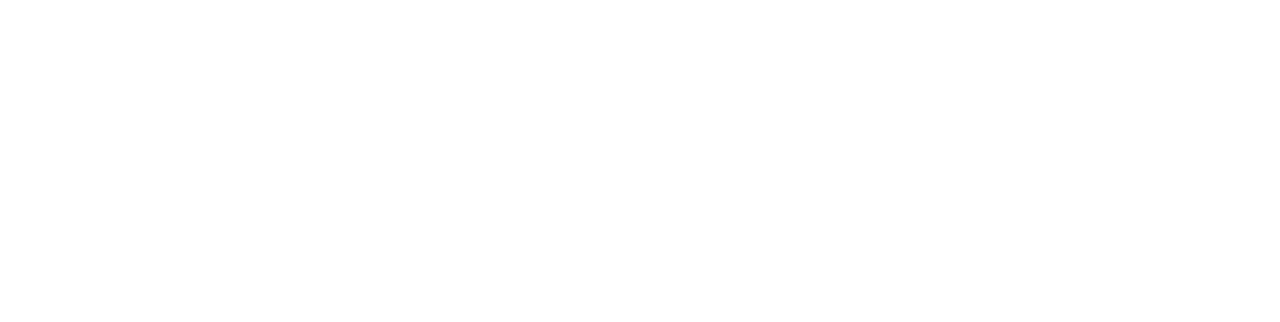
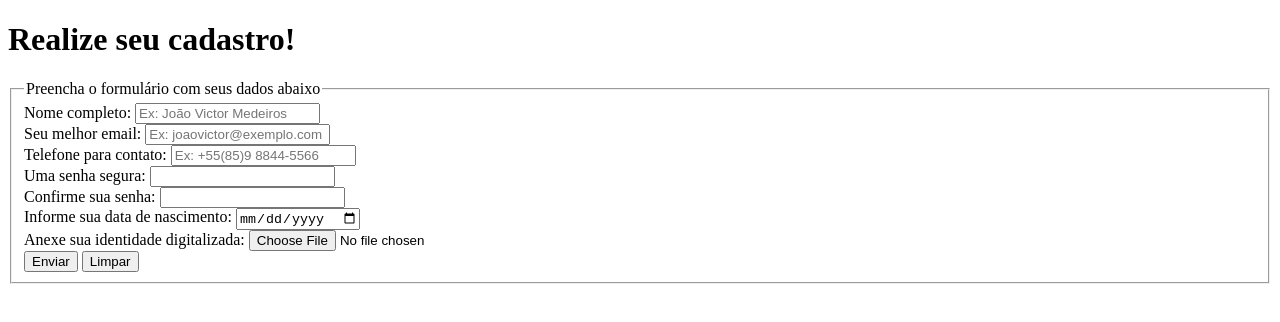
Before and after one commit to AlexJunior12/Tarefa_3_EBAC, a plain HTML site: page index.html in a window 1280 px wide. Drawn offline with Linux system fonts and the light colour scheme.

Commit message:
Inclusão do formulário

```diff
--- a/index.html
+++ b/index.html
@@ -6,6 +6,49 @@
     <title>Tarefa 3 - modulo HTML</title>
 </head>
 <body>
-
+    <header>
+        <h1>Realize seu cadastro!</h1>
+    </header>
+    <main>
+        <section>
+            <form>
+                <fieldset>
+                    <legend>Preencha o formulário com seus dados abaixo</legend>
+                    <div>
+                        <label for="name">Nome completo:</label>
+                        <input id="name" type="text" placeholder="Ex: João Victor Medeiros" required/>
+                    </div>
+                    <div>
+                        <label for="email">Seu melhor email:</label>
+                        <input id="email" type="email" placeholder="Ex: joaovictor@exemplo.com" required/>
+                    </div>
+                    <div>
+                        <label for="phone">Telefone para contato:</label>
+                        <input id="phone" type="tel" placeholder="Ex: +55(85)9 8844-5566" required/>
+                    </div>
+                    <div>
+                        <label for="password">Uma senha segura:</label>
+                        <input id="password" type="password" required/>
+                    </div>
+                    <div>
+                        <label for="password-confirm">Confirme sua senha:</label>
+                        <input id="password-confirm" type="password" required/>
+                    </div>
+                    <div>
+                        <label for="date">Informe sua data de nascimento:</label>
+                        <input id="date" type="date" required/>
+                    </div>
+                    <div>
+                        <label for="documents">Anexe sua identidade digitalizada:</label>
+                        <input id="documents" type="file" required/>
+                    </div>
+                    <div>
+                        <button type="submit">Enviar</button>
+                        <button type="reset">Limpar</button>
+                    </div>
+                </fieldset>
+            </form>
+        </section>
+    </main>
 </body>
 </html>
```
